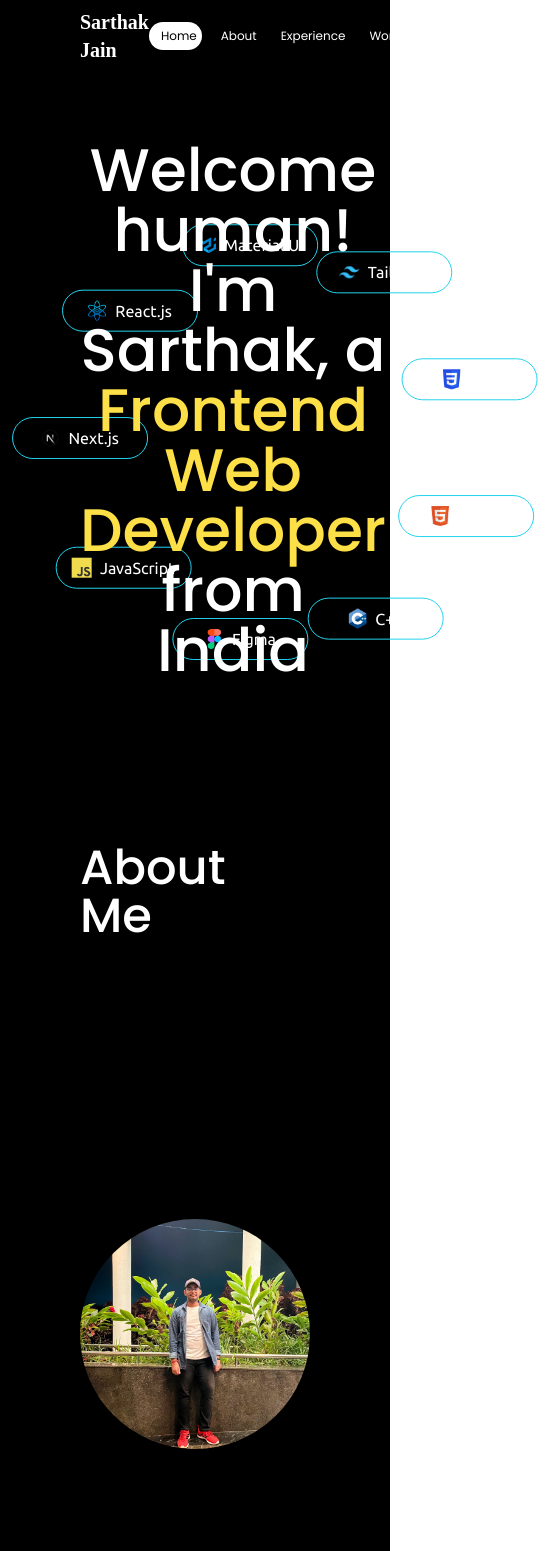
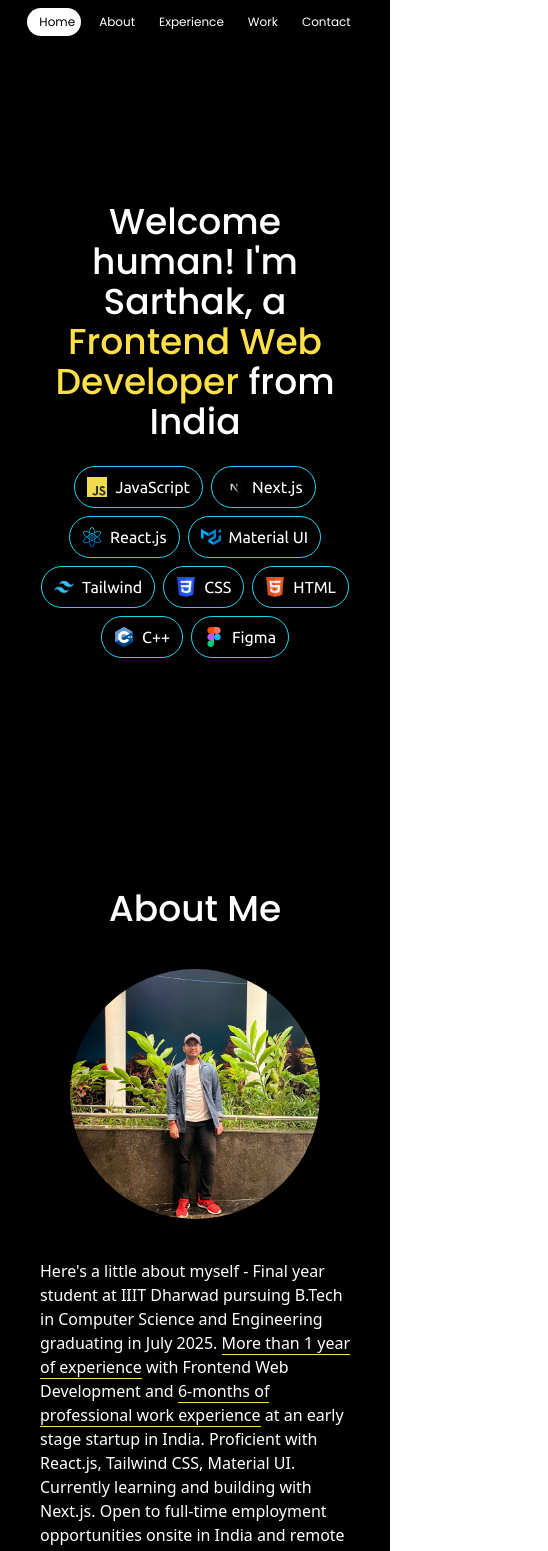
Before and after one commit to sarthakjain03/portfolio-nextjs, a Next.js app: page / in a window 390 px wide. Shown: the top 1551 px of the page, 548 px wide, since content can reach past the window. Built offline with nearby package versions, Linux system fonts and the light colour scheme; a web font is replaced by a local one.

Commit message:
responsiveness added

```diff
--- a/src/app/page.js
+++ b/src/app/page.js
@@ -7,7 +7,7 @@ import Work from "@/components/Work";
 
 export default function Home() {
   return (
-    <div className="bg-black px-20">
+    <div className="bg-black px-10 sm:px-14 lg:px-20">
       <Navbar />
       <HeroSection />
       <AboutMe />
--- a/src/components/AboutMe.js
+++ b/src/components/AboutMe.js
@@ -7,12 +7,16 @@ import {
   useAnimation,
   useMotionValueEvent,
 } from "framer-motion";
+import { useMediaQuery } from "@mui/material";
+import { useTheme } from '@mui/material/styles';
 
 export default function AboutMe() {
+  const theme = useTheme();
+  const isSmall = useMediaQuery(theme.breakpoints.down('lg'));
   const ref = useRef(null);
   const { scrollYProgress } = useScroll({
     target: ref,
-    offset: ["0.4 1", "1.2 1"],
+    offset: ["0.3 1", "1.2 1"],
   });
   const leftBarControls = useAnimation();
   const rightBarControls = useAnimation();
@@ -28,19 +32,19 @@ export default function AboutMe() {
   return (
     <section
       id="aboutme"
-      className="flex text-white flex-col justify-center items-center gap-10 h-[100vh]"
+      className="flex text-white flex-col justify-center items-center gap-10 min-h-[100vh]"
     >
-      <h1 className="text-5xl font-poppins font-medium">About Me</h1>
-      <motion.div ref={ref} className="relative flex items-center w-full justify-around gap-20 overflow-hidden">
+      <h1 className="text-4xl lg:text-5xl font-poppins font-medium">About Me</h1>
+      <motion.div ref={ref} className="relative flex flex-col lg:flex-row items-center w-full lg:justify-around gap-10 lg:gap-20 overflow-x-hidden">
         <Image
           src="/dp.jpg"
-          width={300}
-          height={300}
+          width={isSmall ? 250 : 300}
+          height={isSmall ? 250 : 300}
           alt="Display Picture"
           className="rounded-full"
         />
-        <div className="w-[65%]">
-          <p className="text-lg">
+        <div className="lg:w-[65%] w-full">
+          <p className="lg:text-lg">
             Here&apos;s a little about myself - Final year student at IIIT
             Dharwad pursuing B.Tech in Computer Science and Engineering
             graduating in July 2025.{" "}
@@ -58,6 +62,8 @@ export default function AboutMe() {
             learning new and exciting technologies. Love to travel by the way 😉
           </p>
         </div>
+        {!isSmall && (
+          <>
             <motion.div
               initial={{ right: "50%" }}
               animate={leftBarControls}
@@ -68,6 +74,8 @@ export default function AboutMe() {
               animate={rightBarControls}
               className="absolute bg-black size-full top-0"
             ></motion.div>
+          </>
+        )}
       </motion.div>
     </section>
   );
--- a/src/components/Experience.js
+++ b/src/components/Experience.js
@@ -1,31 +1,48 @@
-'use client'
+"use client";
 import { useRef } from "react";
 import Image from "next/image";
-import { motion, useScroll, useAnimation, useMotionValueEvent } from "framer-motion";
+import {
+  motion,
+  useScroll,
+  useAnimation,
+  useMotionValueEvent,
+} from "framer-motion";
+import { useMediaQuery } from "@mui/material";
+import { useTheme } from "@mui/material/styles";
 
 export default function Experience() {
+  const theme = useTheme();
+  const isSmall = useMediaQuery(theme.breakpoints.down("lg"));
   const ref = useRef(null);
   const { scrollYProgress } = useScroll({
     target: ref,
-    offset: ["1 1", "1.8 1"]
-  })
+    offset: ["1 1", "1.8 1"],
+  });
   const mainControls = useAnimation();
 
   useMotionValueEvent(scrollYProgress, "change", (latest) => {
-    mainControls.set({ top: `${latest*100}%` })
+    mainControls.set({ height: `${(1 - latest) * 100}%` });
   });
 
   return (
     <section
       id="experience"
-      className="flex text-white flex-col justify-center items-center gap-10 h-[100vh]"
+      className="flex text-white flex-col justify-center items-center gap-10 min-h-[100vh]"
     >
-      <h1 className="text-5xl font-poppins font-medium">Experience</h1>
+      <h1 className="text-4xl lg:text-5xl font-poppins font-medium">
+        Experience
+      </h1>
       <motion.div ref={ref}>
         <div className="relative overflow-hidden">
-          <div className="flex items-center gap-4">
-            <Image src="/beanbyte_logo.jpeg" alt="beanbyte_logo" width={60} height={60} className="rounded-full" />
-            <h4 className="text-2xl text-yellow-300">
+          <div className="flex items-center gap-4 ml-1 lg:ml-0">
+            <Image
+              src="/beanbyte_logo.jpeg"
+              alt="beanbyte_logo"
+              width={isSmall ? 50 : 60}
+              height={isSmall ? 50 : 60}
+              className="rounded-full"
+            />
+            <h4 className="text-xl lg:text-2xl text-yellow-300">
               BeanByte Softwares Pvt Ltd
             </h4>
           </div>
@@ -34,29 +51,44 @@ export default function Experience() {
             <div className="flex relative -left-[0.285rem] pt-4 gap-3">
               <div className="w-14 h-8 border-b-4 rounded-t-none rounded-bl-full border-b-slate-400 border-l-4 border-l-slate-400"></div>
               <div className="flex flex-col">
-                <h5 className="font-ubuntu text-2xl text-[#FFF5E1]">
+                <h5 className="font-ubuntu text-xl lg:text-2xl text-[#FFF5E1]">
                   Software Development Intern (Frontend)
                 </h5>
+                <div className="flex flex-col lg:flex-row lg:gap-2 lg:items-center">
                   <div className="flex gap-2 items-center">
+                    {isSmall && (
+                      <p className="text-3xl font-bold text-[#61677A]">
+                        &middot;
+                      </p>
+                    )}
                     <p className="text-lg font-bold text-[#61677A]">
                       Feb 2024 - Jul 2024 (6 m)
                     </p>
-                  <p className="text-3xl font-bold text-[#61677A]">&middot;</p>
-                  <p className="text-lg font-semibold text-[#61677A]">
+                  </div>
+                  <div className="flex gap-2 items-center">
+                    <p className="text-3xl font-bold text-[#61677A]">
+                      &middot;
+                    </p>
+                    <p className="text-lg font-bold text-[#61677A]">
                       Remote (5 m) + Jaipur, India (1 m)
                     </p>
-                  <p className="text-3xl font-bold text-[#61677A]">&middot;</p>
-                  <p className="text-lg font-semibold text-[#61677A]">
+                  </div>
+                  <div className="flex gap-2 items-center">
+                    <p className="text-3xl font-bold text-[#61677A]">
+                      &middot;
+                    </p>
+                    <p className="text-lg font-bold text-[#61677A]">
                       Full-Time
                     </p>
                   </div>
                 </div>
               </div>
             </div>
+          </div>
           <motion.div
-            initial={{ top: 0 }}
+            initial={{ height: "100%" }}
             animate={mainControls}
-            className="absolute left-0 size-full bg-black"
+            className="absolute left-0 bottom-0 size-full bg-black"
           ></motion.div>
         </div>
       </motion.div>
--- a/src/components/HeroSection.js
+++ b/src/components/HeroSection.js
@@ -1,24 +1,30 @@
-'use client'
+"use client";
 import TechTab from "./TechTab";
 import { techStack, techs } from "@/data";
+import { useMediaQuery } from "@mui/material";
+import { useTheme } from "@mui/material/styles";
 
 export default function HeroSection() {
+  const theme = useTheme();
+  const isSmall = useMediaQuery(theme.breakpoints.down("lg"));
+  const isMobile = useMediaQuery(theme.breakpoints.down("sm"));
+
   return (
     <section
       id="hero-section"
-      className="flex text-white gap-4 items-center h-[100vh]"
+      className="flex text-white gap-4 items-center min-h-[100vh] pt-20 sm:pt-0"
     >
       <div className="text-center gap-6 flex flex-col relative">
-        <h1 className="text-6xl font-poppins font-medium z-[2]">
+        <h1 className="text-4xl lg:text-6xl font-poppins font-medium z-[2]">
           Welcome human! I&apos;m Sarthak, a{" "}
           <span className="text-yellow-300">Frontend Web Developer</span> from
           India
         </h1>
-        <div className="flex gap-2 justify-center">
+        <div className="flex gap-2 justify-center flex-wrap sm:flex-nowrap pb-16 sm:pb-0">
           {techs?.map((tab, index) => {
             const angle = (index / techs.length) * 2 * Math.PI; // Angle in radians
-                const radius = 200;
-                const duration = 16
+            const radius = isMobile ? 120 : 200;
+            const duration = 16;
             // const x = radius * Math.cos(angle); // X position
             // const y = radius * Math.sin(angle); // Y position
 
@@ -30,17 +36,17 @@ export default function HeroSection() {
                 radius={radius}
                 duration={duration}
                 angleOffset={angle}
-                        animationsActive={true}
+                animationsActive={!isMobile}
                 styles={{
-                          position: 'absolute',
-                          left: `calc(43%)`,
-                          top: `calc(50%)`,
+                  position: isMobile ? "static" : "absolute",
+                  left: `${isMobile ? "calc(30%)" : isSmall ? "calc(39%)" : "calc(43%)"}`,
+                  top: `${isMobile ? "calc(30%)" : "calc(50%)"}`,
                   // left: `calc(43% + ${x})`,
                   // top: `calc(50% + ${y})`,
-                          width: 136
+                  width: 136,
                 }}
               />
-                )
+            );
           })}
         </div>
         {/* <div className="flex gap-2 justify-center">
--- a/src/components/Navbar.js
+++ b/src/components/Navbar.js
@@ -1,9 +1,17 @@
+"use client"
 import SlideTabsNav from "./SlideTabs";
+import { useMediaQuery } from "@mui/material";
+import { useTheme } from "@mui/material/styles";
 
 export default function Navbar() {
+  const theme = useTheme();
+  const isMobile = useMediaQuery(theme.breakpoints.down("sm"));
+
   return (
-    <header className="flex items-center justify-between py-2 text-white fixed top-0 left-0 w-full px-20 backdrop-blur-md z-10">
-      <p className="font-semibold text-xl font-playwrite">Sarthak Jain</p>
+    <header className="flex items-center justify-center sm:justify-between py-2 text-white fixed top-0 left-0 w-full px-10 sm:px-14 lg:px-20 backdrop-blur-md z-10 h-max">
+      {!isMobile && (
+        <p className="font-semibold text-xl font-playwrite">Sarthak Jain</p>
+      )}
       <SlideTabsNav />
       {/* <nav className="flex justify-between items-center gap-8 font-poppins">
         <a href="#hero-section" className="cursor-pointer hover:border-b hover:border-b-yellow-300">
--- a/src/components/ProjectCard.js
+++ b/src/components/ProjectCard.js
@@ -6,6 +6,8 @@ import TechTab from "./TechTab";
 import { motion, AnimatePresence } from "framer-motion";
 import { useState } from "react";
 import { Launch, GitHub } from "@mui/icons-material";
+import { useMediaQuery } from "@mui/material";
+import { useTheme } from "@mui/material/styles";
 
 export default function ProjectCard({
   title,
@@ -15,6 +17,8 @@ export default function ProjectCard({
   liveLink,
   githubRepo,
 }) {
+  const theme = useTheme();
+  const isSmall = useMediaQuery(theme.breakpoints.down("lg"));
   const techArray = tech?.split(", ");
   const [activeCard, setActiveCard] = useState(0);
 
@@ -32,16 +36,14 @@ export default function ProjectCard({
       className="cursor-pointer flex flex-col gap-4 border border-white shadow shadow-white rounded-2xl overflow-hidden h-fit"
     >
       <motion.div>
-        <Image src={imgUrl} alt="project image" height={320} width={480} />
+        <Image src={imgUrl} alt="project image" height={isSmall ? 182 : 320} width={isSmall ? 418 : 480} />
       </motion.div>
       <motion.div
         className={`flex justify-between items-center px-5 ${
           activeCard ? "pb-0" : "pb-4"
         }`}
       >
-        <p className="font-ubuntu font-semibold text-3xl">
-          {title}
-        </p>
+        <p className="font-ubuntu font-semibold text-3xl">{title}</p>
         <div className="flex gap-3">
           <Link target="_blank" href={liveLink}>
             <Launch />
--- a/src/components/SlideTabs.js
+++ b/src/components/SlideTabs.js
@@ -162,7 +162,6 @@ const Tab = ({ children, setPosition, activeTab, onClick, id, position }) => {
       onClick={() => onClick(id, ref)}
       onMouseEnter={handleMouseEnter}
       onMouseLeave={() => {
-        console.log(position);
         setPosition((prev) => ({
             ...prev,
             left: position.activeLeft,
--- a/src/components/TechTab.js
+++ b/src/components/TechTab.js
@@ -1,41 +1,68 @@
-'use client'
-import Image from "next/image"
-import { motion } from "framer-motion"
+"use client";
+import Image from "next/image";
+import { motion } from "framer-motion";
 
-export default function TechTab({ title, logo, index, animationsActive = false, radius, angleOffset, duration, styles }) {
+export default function TechTab({
+  title,
+  logo,
+  index,
+  animationsActive = false,
+  radius,
+  angleOffset,
+  duration,
+  styles,
+}) {
   const tabVariants = {
-        animateUpDown: {
-            y: [-200, 70],
-            x: 0,
-            transition: {
-                y: {
-                    repeat: Infinity,
-                    repeatType: 'reverse',
-                    duration: 7,
-                    ease: 'easeInOut',
-                    delay: index
-                }
-            }
-        },
+    // animateUpDown: {
+    //   y: [-200, 70],
+    //   x: 0,
+    //   transition: {
+    //     y: {
+    //       repeat: Infinity,
+    //       repeatType: "reverse",
+    //       duration: 7,
+    //       ease: "easeInOut",
+    //       delay: index,
+    //     },
+    //   },
+    // },
     animateInCircle: {
-            x: Array.from({ length: 360 }, (_, i) =>
-                radius * Math.cos((i * Math.PI) / 180 + angleOffset)
+      x: Array.from(
+        { length: 360 },
+        (_, i) => radius * Math.cos((i * Math.PI) / 180 + angleOffset)
       ),
-            y: Array.from({ length: 360 }, (_, i) =>
-                radius * Math.sin((i * Math.PI) / 180 + angleOffset)
+      y: Array.from(
+        { length: 360 },
+        (_, i) => radius * Math.sin((i * Math.PI) / 180 + angleOffset)
       ),
       transition: {
         repeat: Infinity,
         duration: duration,
-                ease: "linear"
-            }
-        }
+        ease: "linear",
+      },
+    },
+  };
+
+  if (!animationsActive) {
+    return (
+      <div
+        className="flex justify-center items-center gap-2 text-white font-ubuntu border border-cyan-400 rounded-3xl w-fit py-2 px-3"
+      >
+        <Image src={logo} width={20} height={20} alt={title} />
+        <p>{title}</p>
+      </div>
+    );
   }
 
   return (
-        <motion.div style={styles} variants={tabVariants} animate={animationsActive && "animateInCircle"} className="flex justify-center items-center gap-2 text-white font-ubuntu border border-cyan-400 rounded-3xl w-fit py-2 px-3">
+    <motion.div
+      style={styles}
+      variants={tabVariants}
+      animate={"animateInCircle"}
+      className="flex justify-center items-center gap-2 text-white font-ubuntu border border-cyan-400 rounded-3xl w-fit py-2 px-3"
+    >
       <Image src={logo} width={20} height={20} alt={title} />
       <p>{title}</p>
     </motion.div>
-    )
+  );
 }
--- a/src/components/Work.js
+++ b/src/components/Work.js
@@ -7,8 +7,8 @@ export default function Work() {
       id="work"
       className="flex text-white flex-col justify-center items-center gap-10 min-h-[100vh]"
     >
-      <h1 className="text-5xl font-poppins font-medium">Work</h1>
-      <div className="flex gap-6">
+      <h1 className="text-4xl lg:text-5xl font-poppins font-medium">Work</h1>
+      <div className="flex gap-6 flex-wrap justify-center lg:justify-normal">
         {projects?.map((project) => (
           <ProjectCard
             key={project.title}
```
Also changed, not shown: src/components/Contact.js (+4 -4 lines). Lines whose indentation alone changed are shown as unchanged.
